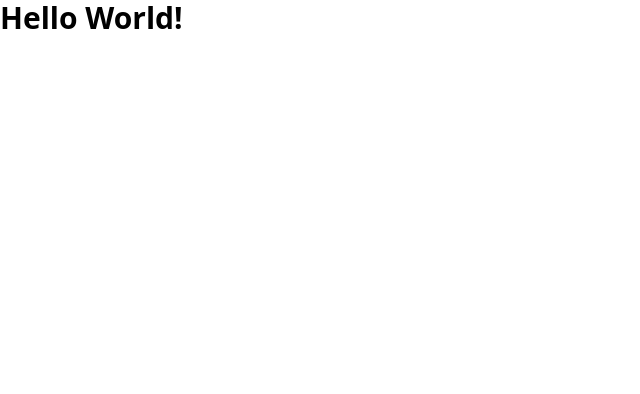
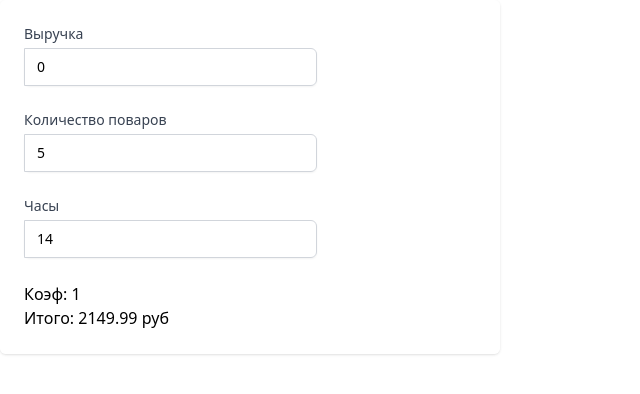
Before and after one commit to fufaldinav/oper-calc, a Vue app: page / in a window 1280 px wide. Shown: the top 394 px of the page, without its empty margins (0-640 px from the left). Built offline with nearby package versions, Linux system fonts and the light colour scheme.

Commit message:
Add calc

```diff
--- a/package.json
+++ b/package.json
@@ -13,6 +13,7 @@
   },
   "devDependencies": {
     "@rushstack/eslint-patch": "^1.1.4",
+    "@tailwindcss/forms": "^0.5.3",
     "@vitejs/plugin-vue": "^3.1.2",
     "@vue/eslint-config-prettier": "^7.0.0",
     "autoprefixer": "^10.4.13",
--- a/src/views/HomeView.vue
+++ b/src/views/HomeView.vue
@@ -1,15 +1,105 @@
 <template>
   <main>
-    <h1 class="text-3xl font-bold">Hello World!</h1>
+    <div>
+      <div class="md:max-w-[500px]">
+        <form action="#" method="POST">
+          <div class="shadow sm:overflow-hidden sm:rounded-md">
+            <div class="space-y-6 bg-white px-4 py-5 sm:p-6">
+              <div class="grid grid-cols-3 gap-6">
+                <div class="col-span-3 sm:col-span-2">
+                  <label
+                    for="income"
+                    class="block text-sm font-medium text-gray-700"
+                    >Выручка</label
+                  >
+                  <div class="mt-1 rounded-md shadow-sm">
+                    <input
+                      v-model="income"
+                      type="number"
+                      name="income"
+                      id="income"
+                      class="block w-full rounded-none rounded-r-md border-gray-300 focus:border-indigo-500 focus:ring-indigo-500 sm:text-sm"
+                      placeholder="Введите выручку"
+                    />
+                  </div>
+                </div>
+                <div class="col-span-3 sm:col-span-2">
+                  <label
+                    for="cooks"
+                    class="block text-sm font-medium text-gray-700"
+                    >Количество поваров</label
+                  >
+                  <div class="mt-1 rounded-md shadow-sm">
+                    <input
+                      v-model="cooks"
+                      type="number"
+                      name="cooks"
+                      id="cooks"
+                      class="block w-full rounded-none rounded-r-md border-gray-300 focus:border-indigo-500 focus:ring-indigo-500 sm:text-sm"
+                      placeholder="Введите выручку"
+                    />
+                  </div>
+                </div>
+                <div class="col-span-3 sm:col-span-2">
+                  <label
+                    for="hours"
+                    class="block text-sm font-medium text-gray-700"
+                    >Часы</label
+                  >
+                  <div class="mt-1 rounded-md shadow-sm">
+                    <input
+                      v-model="hours"
+                      type="number"
+                      name="hours"
+                      id="hours"
+                      class="block w-full rounded-none rounded-r-md border-gray-300 focus:border-indigo-500 focus:ring-indigo-500 sm:text-sm"
+                      placeholder="Введите выручку"
+                    />
+                  </div>
+                </div>
+                <div class="col-span-3 sm:col-span-2">
+                  <h3>Коэф: {{ rate }}</h3>
+                  <h3>Итого: {{ salary.toFixed(2) }} руб</h3>
+                </div>
+              </div>
+            </div>
+          </div>
+        </form>
+      </div>
+    </div>
   </main>
 </template>
 
-<script>
-export default {
-  data() {
-    return {};
-  },
-};
+<script setup>
+import { ref, computed } from 'vue';
+
+const MIN_INCOME = 10000;
+const RATE_GROW_STEP = 2000;
+const RATE_STEP = 0.05;
+const HOUR_COST = 153.571;
+
+const income = ref(0);
+const cooks = ref(5);
+const hours = ref(14);
+
+const rate = computed(() => {
+  if (!cooks.value) {
+    return 0;
+  }
+  const perCook = income.value / cooks.value;
+
+  if (perCook < MIN_INCOME) {
+    return 1;
+  }
+
+  return (
+    Math.floor((perCook - MIN_INCOME) / RATE_GROW_STEP) * RATE_STEP +
+    RATE_STEP +
+    1
+  );
+});
+
+const salary = computed(() => HOUR_COST * hours.value * rate.value);
 </script>
 
 <style lang="scss"></style>
--- a/tailwind.config.js
+++ b/tailwind.config.js
@@ -1,8 +1,8 @@
 /** @type {import('tailwindcss').Config} */
 module.exports = {
-  content: ["./index.html", "./src/**/*.{vue,js,ts,jsx,tsx}"],
+  content: ['./index.html', './src/**/*.{vue,js,ts,jsx,tsx}'],
   theme: {
     extend: {},
   },
-  plugins: [],
+  plugins: [require('@tailwindcss/forms')],
 };
```
Also changed, not shown: vite.config.js (+5 -4 lines), 1 other file (tests, documents, lock files or other folders).
